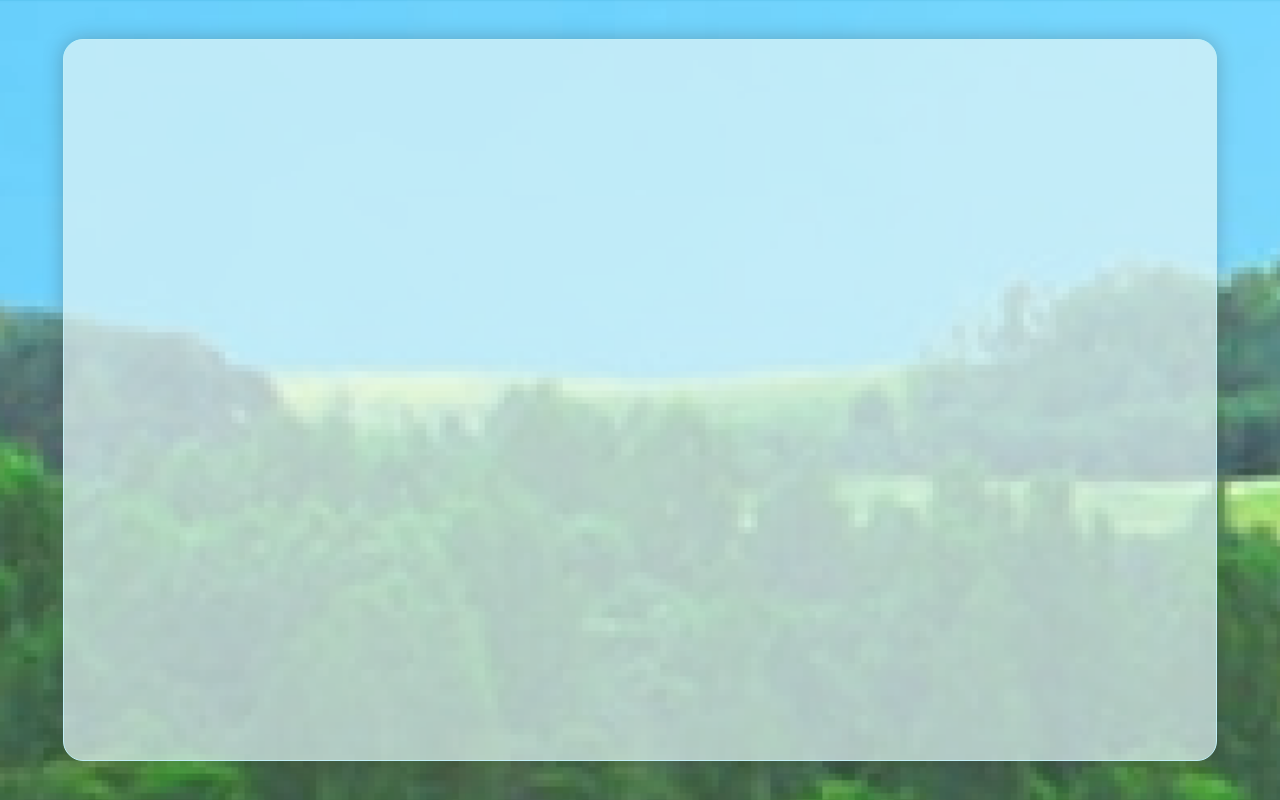
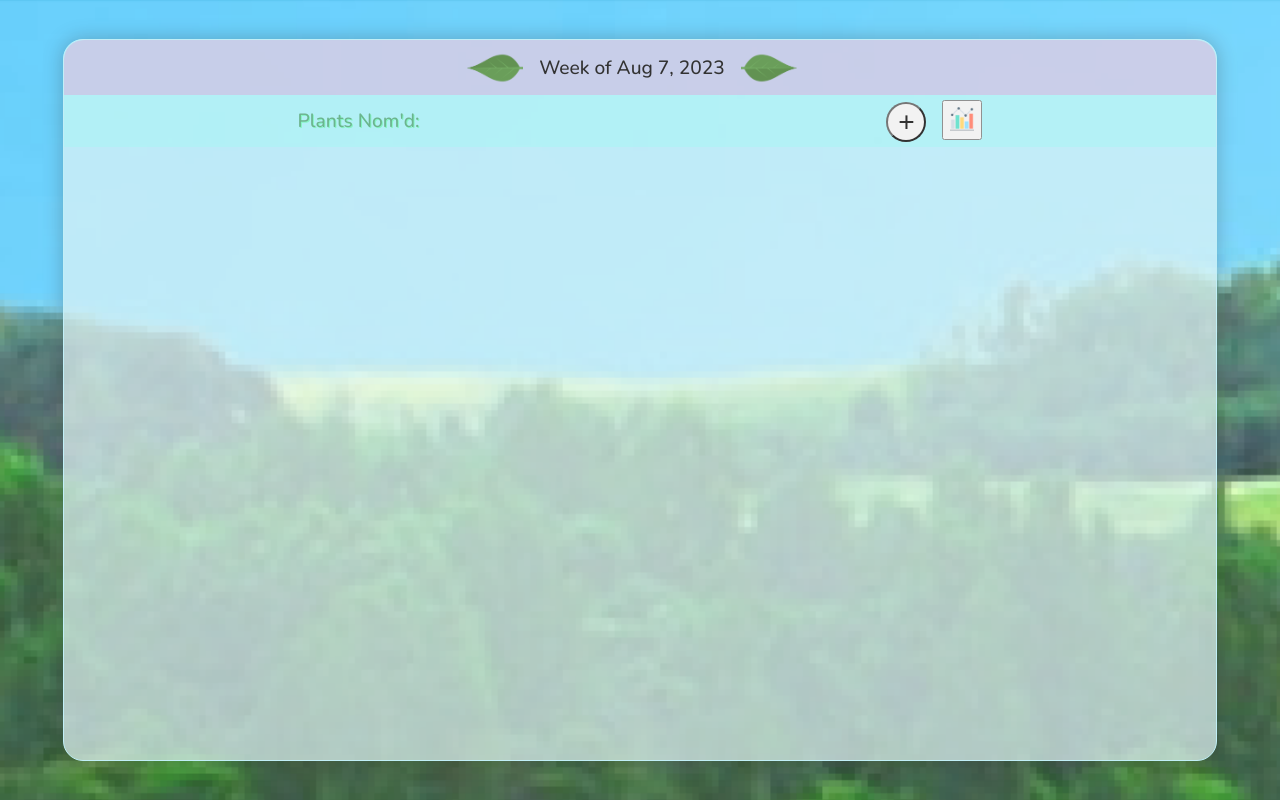
Before and after one commit to MonikaChris/nom-plants, a React (Create React App) app: page /demo in a window 1280 px wide. Before the commit this address had no page. Built offline with nearby package versions, Linux system fonts and the light colour scheme; no server answers.

Commit message:
Adds demo link and functionality

```diff
--- a/src/App.js
+++ b/src/App.js
@@ -1,12 +1,13 @@
 import './App.css';
 import { Routes, Route, Navigate } from 'react-router-dom';
-import DisplayContainer from './GardenDisplay';
+//import DisplayContainer from './GardenDisplay';
 import Welcome from './Welcome';
 import Login from './Login';
 import RegisterForm from './RegisterForm';
 import RequireAuth from './RequireAuth';
 import PersistAuth from './PersistAuth';
 import GardenDisplay from './GardenDisplay';
+import Demo from './Demo';
 
 function App() {
   return (
@@ -19,6 +20,8 @@ function App() {
             <Route index element={ <Login />} />
             <Route path="register" element={ <RegisterForm />} />
           </Route>
+
+          <Route path="demo" element={<Demo />} />
 
           <Route element={ <RequireAuth /> } >
             <Route element={ <PersistAuth /> } >
--- /dev/null
+++ b/src/Demo.js
@@ -0,0 +1,12 @@
+import GardenDisplay from "./GardenDisplay";
+
+function Demo() {
+  const DEMO_EMAIL = "lovebug@veggies.com";
+
+  return (
+    <GardenDisplay user={DEMO_EMAIL} />
+  )
+
+}
+
+export default Demo;
--- a/src/GardenDisplay.js
+++ b/src/GardenDisplay.js
@@ -7,22 +7,19 @@ import EditPlantModal from "./EditPlantModal";
 import Garden from "./Garden";
 import ErrorModal from "./ErrorModal";
 import { usePlants }  from "./hooks/usePlants";
-import AuthContext from "./context/AuthProvider";
 
 // Starting Garden Size (target plant consumption)
 // Number of plants per row
 const GARDEN_STARTING_SIZE = 30;
 const GARDEN_ROW_LENGTH = 10;
 
-function GardenDisplay() {
-  const { user } = useContext(AuthContext);
+function GardenDisplay({ user }) {
   const [week, setWeek] = useState(getMonday(new Date()));
   const { plants, addPlant, updatePlant, deletePlant, errorMessage, clearErrorMessage } = usePlants(user, week);
   const [showPlantModal, setPlantModal] = useState(false);
   const [showEditPlantModal, setEditPlantModal] = useState(false);
   const [plantToEdit, setPlantToEdit] = useState("");
 
-  console.log(plants);
   return (
     <div className="garden-display">
       <Banner
--- a/src/Login.js
+++ b/src/Login.js
@@ -45,6 +45,7 @@ function Login() {
       </form>
 
       <Link to="/register">Register</Link>
+      <Link to="/demo">Demo</Link>
     </>
   )
 
```
Also changed, not shown: src/UserGarden.js (added, +14 -0 lines).
